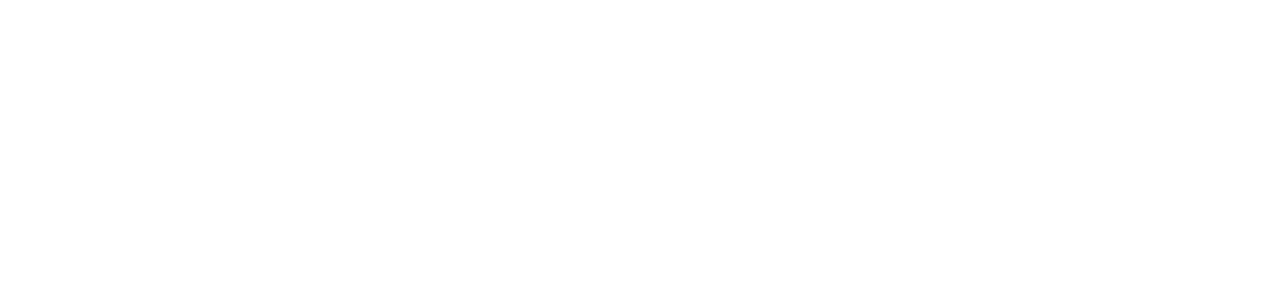
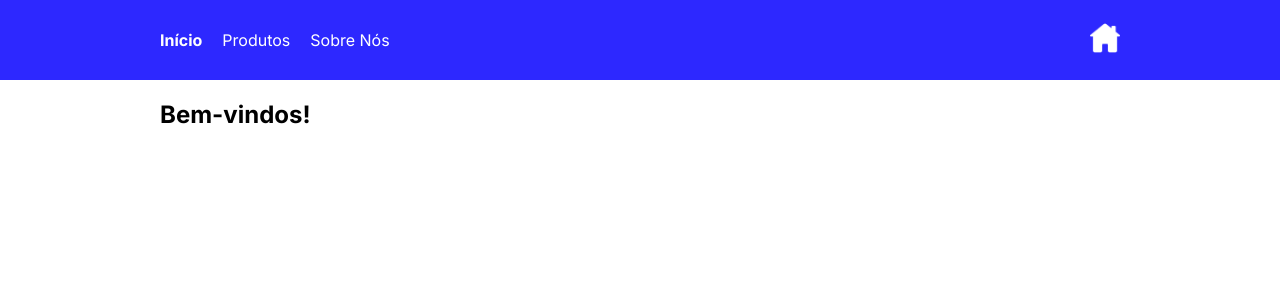
Before and after one commit to Tleofreitas/Mod10_RotasReact, a React (Vite) app: page /home in a window 1280 px wide. Before the commit this address had no page. Shown: the top 300 px of the page. Built offline with nearby package versions, Linux system fonts and the light colour scheme.

Commit message:
Header Routes Ok

```diff
--- a/src/App.tsx
+++ b/src/App.tsx
@@ -1,4 +1,4 @@
-import { BrowserRouter, Route, Routes } from "react-router-dom";
+import { BrowserRouter, Navigate, Route, Routes } from "react-router-dom";
 import Home from "./routes/Home";
 import HomeBody from "./routes/Home/HomeBody";
 import About from "./routes/Home/About";
@@ -10,7 +10,8 @@ function App() {
     <BrowserRouter>
       <Routes>
         <Route path="/" element={<Home />} >
-          <Route index element={<HomeBody />} />
+          <Route index element={<Navigate to="/home" />} />
+          <Route path="home" element={<HomeBody/>} />
           <Route path="products" element={<Products />} />
           <Route path="about" element={<About />} />
         </Route>
--- a/src/components/Header/index.tsx
+++ b/src/components/Header/index.tsx
@@ -1,14 +1,26 @@
 import { NavLink } from "react-router-dom";
 import { Link } from "react-router-dom";
 import './styles.css';
+import HomeImg from '../../assets/Home.png';
 
 export default function Header() {
 
     return (
         <header>
             <div className="header-content-container container">
+                <nav className="navbar">
+                    <NavLink to="/home" className={({isActive}) => isActive ? "menu-item menu-active" : "menu-item" } >
+                        Início
+                    </NavLink>
+                    <NavLink to="/products" className={({isActive}) => isActive ? "menu-item menu-active" : "menu-item" } >
+                        Produtos
+                    </NavLink>
+                    <NavLink to="/about" className={({isActive}) => isActive ? "menu-item menu-active" : "menu-item" } >
+                        Sobre Nós
+                    </NavLink>
+                </nav>
                 <Link to="/">
-                    <h1 className="site-name">MeuSite</h1>
+                    <img src={HomeImg} alt="Home" />
                 </Link>
             </div>
         </header>
--- a/src/components/Header/styles.css
+++ b/src/components/Header/styles.css
@@ -1,13 +1,13 @@
 header {
   height: 80px;
   background-color: var(--color-bg-secondary);
-  color: var(--color-font-secondary);
+  color: white;
   display: flex;
   align-items: center;
 }
 
-.site-name {
-  font-size: 20px;
+header img {
+  width: 30px;
 }
 
 .header-content-container {
@@ -21,7 +21,7 @@ header {
 }
 
 .menu-item {
-  margin-left: 20px;
+  margin-right: 20px;
 }
 
 .menu-active {
--- a/src/index.css
+++ b/src/index.css
@@ -0,0 +1,32 @@
+@import url("https://fonts.googleapis.com/css2?family=Inter:wght@400;700&display=swap");
+
+:root {
+  --color-bg-primary: #fff;
+  --color-bg-secondary: #2D28FF;
+  --color-bg-tertiary: #C7C7C7;
+
+  --color-font-primary: #000000;
+  --color-font-secondary: #fff;
+}
+
+* {
+  padding: 0;
+  margin: 0;
+  box-sizing: border-box;
+  font-family: "Inter";
+}
+
+a, a:hover {
+  text-decoration: none;
+  color: unset;
+}
+
+.container {
+  width: 100%;
+  max-width: 960px;
+  margin: 0 auto;
+}
+
+.mt20 {
+  margin-top: 20px;
+}
--- a/src/routes/Home/About/index.tsx
+++ b/src/routes/Home/About/index.tsx
@@ -2,7 +2,13 @@ export default function About() {
 
     return (
         <main>
-            <h2>About</h2>
+            <section>
+                <div className="container">
+                    <div className="mt20">
+                        <h2>Sobre nós</h2>
+                    </div>
+                </div>
+            </section>
         </main>
     );
 }
--- a/src/routes/Home/HomeBody/index.tsx
+++ b/src/routes/Home/HomeBody/index.tsx
@@ -2,7 +2,13 @@ export default function HomeBody() {
 
     return (
         <main>
-            <h2>Home !!</h2>
+            <section>
+                <div className="container">
+                    <div className="mt20">
+                        <h2>Bem-vindos!</h2>
+                    </div>
+                </div>
+            </section>
         </main>
     );
 }
```
Also changed, not shown: src/assets/Home.png (added).
